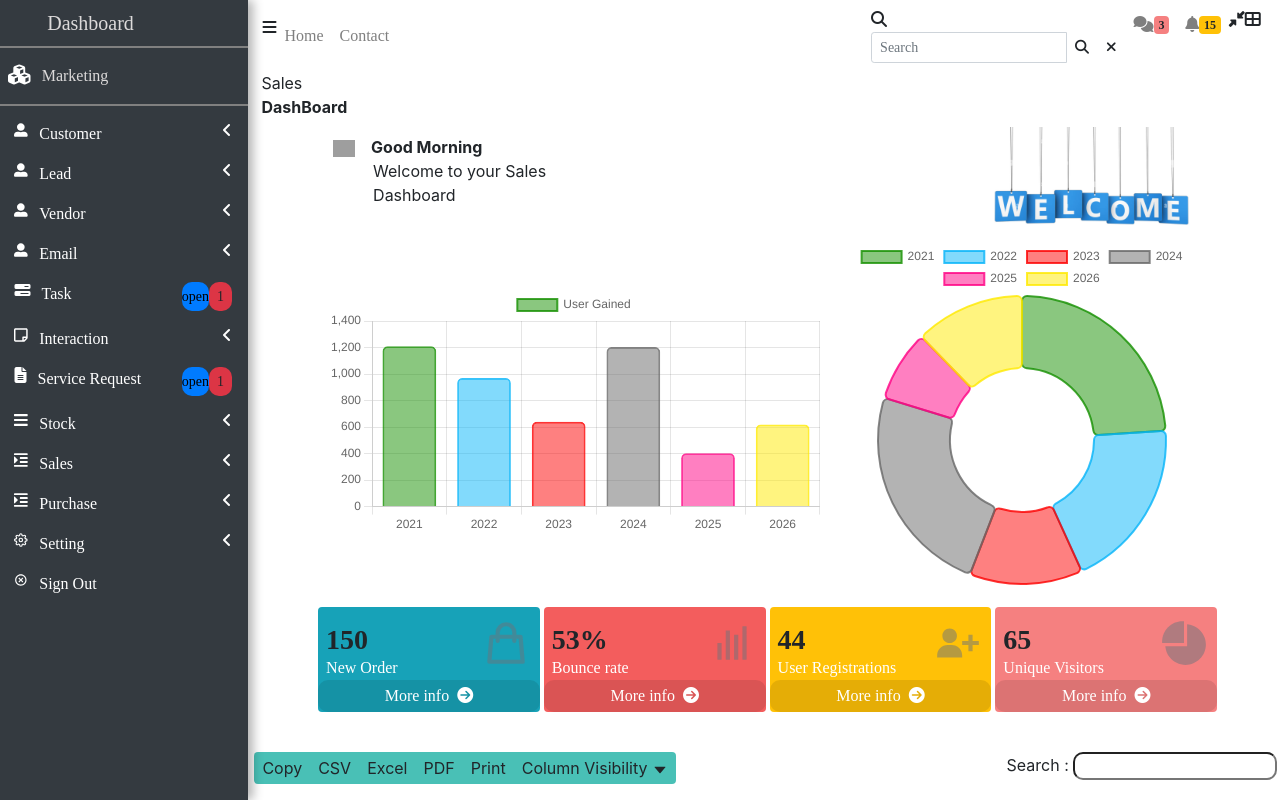
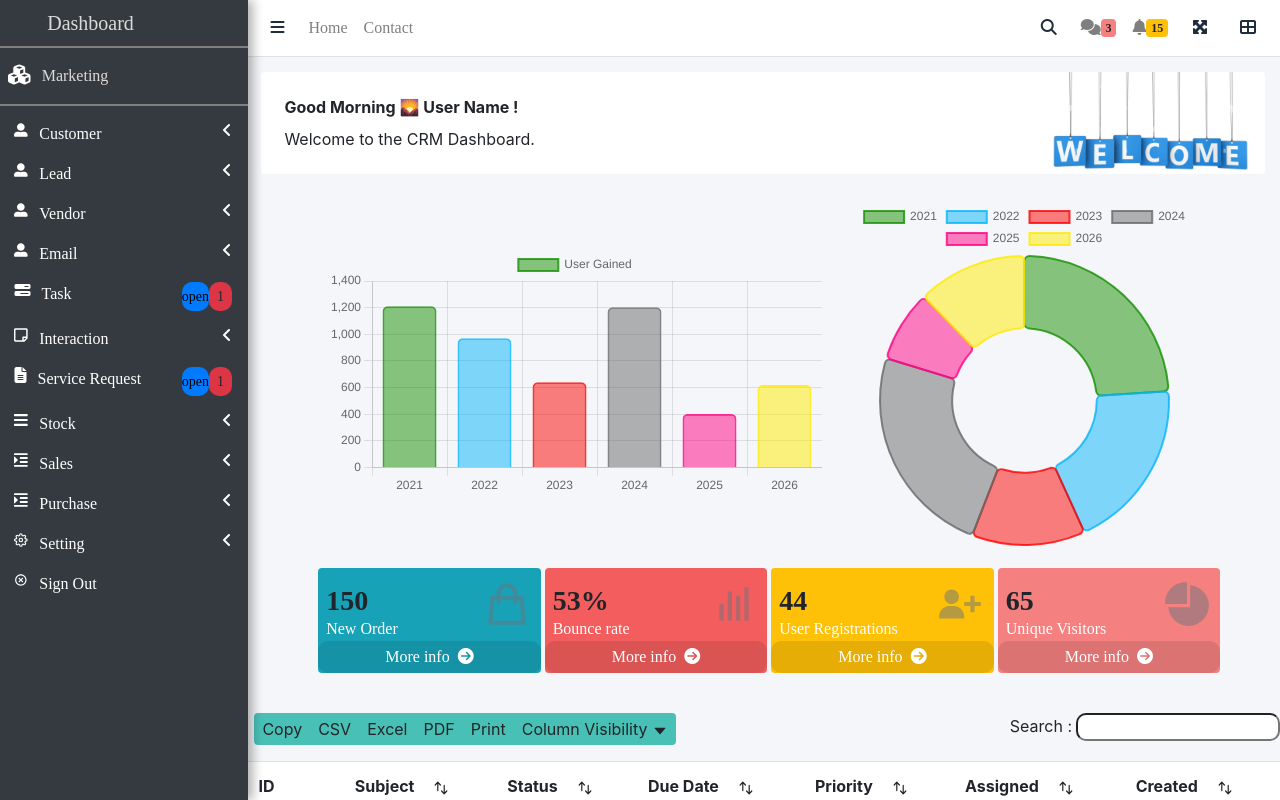
Before and after one commit to VikashSingh1372/IndsacCRMFrontend, a React (Create React App) app: page /landingpage in a window 1280 px wide. Shown: the top 800 px of the page. Built offline with nearby package versions, Linux system fonts and the light colour scheme; grey boxes are pictures that could not be loaded; some icons are missing; a web font is replaced by a local one.

Commit message:
Landingpage Isuue Fixed

```diff
--- a/src/Style/LandingPage.css
+++ b/src/Style/LandingPage.css
@@ -1,6 +1,117 @@
-.subcon2{
-  position:absolute;
+.subcon2 {
+  position: absolute;
   left: 15.4rem;
-  width:80.5%;
+  width: -webkit-fill-available;
   transition: all 500ms ease-in-out;
+  background-color: #f4f6f9;
 }
+.navbar-search-block .input-group {
+  width: 100%;
+}
+.navbar-white {
+  background-color: #fff;
+  color: #1f2d3d;
+}
+/* .navbar-light {
+  background-color: #f8f9fa;
+} */
+.main-header {
+  border-bottom: 1px solid #dee2e6;
+}
+.navbar-expand {
+  flex-flow: row nowrap;
+  justify-content: flex-start;
+}
+.navbar {
+  position: relative;
+  display: flex;
+  flex-wrap: wrap;
+  align-items: center;
+  justify-content: space-between;
+  padding: 0.5rem 0.5rem;
+}
+.navbar-expand .navbar-nav {
+  flex-direction: row;
+}
+.navbar-nav {
+  display: flex;
+  padding-left: 0;
+  list-style: none;
+  align-items: center;
+}
+.main-header .navbar-nav .nav-item {
+  margin: 0;
+}
+nav ul li {
+  display: inline-block;
+}
+.navbar-nav .nav-item > i {
+  margin-left: 1rem;
+  margin-right: 1rem;
+}
+.navbar-search-block {
+  position: absolute;
+  padding: 0 1rem;
+  left: 0;
+  top: 0;
+  right: 0;
+  bottom: 0;
+  z-index: 10;
+  display: none;
+  justify-content: center;
+  flex-direction: column;
+  background-color: initial;
+}
+.navbar-search-block.navbar-search-open {
+  display: flex;
+}
+.form-inline {
+  display: flex;
+  flex-flow: row wrap;
+  align-items: center;
+}
+.navbar-search-block .input-group {
+  width: 100%;
+}
+.input-group {
+  position: relative;
+  display: flex;
+  flex-wrap: wrap;
+  align-items: stretch;
+  width: 100%;
+}
+.form-control-navbar {
+  background-color: whitesmoke;
+  border-color: #e8e8e8;
+  color: rgba(52, 58, 64, 0.8);
+}
+.form-control {
+  color: #495057;
+}
+.form-control-navbar + .input-group-append {
+  margin-left: 0;
+}
+.form-control-navbar + .input-group-append > .btn-navbar {
+  background-color: whitesmoke;
+  border-color: #e8e8e8;
+  color: rgba(52, 58, 64, 0.8);
+}
+input-group-append {
+  display: flex;
+}
+.input-group-append .btn {
+  position: relative;
+  z-index: 2;
+}
+.greet {
+  margin: 15px 15px;
+}
+.main-footer {
+  background-color: #fff;
+  border-top: 1px solid #dee2e6;
+  color: #869099;
+  padding: 1rem;
+}
+footer strong>a{
+  color: #007bff;
+}
--- a/src/User/CrmDashboard.jsx
+++ b/src/User/CrmDashboard.jsx
@@ -1,5 +1,4 @@
 import React, { useState } from "react";
-import icon from "../Images/icon.png";
 import ss4 from "../Images/ss4.PNG";
 import { Bar, Doughnut } from "react-chartjs-2";
 import { Chart as ChartJS, ArcElement, Tooltip, Legend } from "chart.js/auto";
@@ -52,43 +51,57 @@ function CrmDashboard() {
     }),
     datasets: [
       {
-        label:"User Gained",
+        label: "User Gained",
         data: userData.map((ele) => {
           return ele.UserGain;
         }),
-        backgroundColor: ["rgba(22, 144, 0, 0.50)", "rgba(7, 181, 249, 0.50)", "rgba(253, 2, 2, 0.50)", "rgba(104, 104, 104, 0.50)", "rgba(255, 0, 132, 0.50)", "rgba(255, 234, 0, 0.5)"],
-        borderColor: ["rgba(22, 144, 0, 0.80)", "rgba(7, 181, 249, 0.80)", "rgba(253, 2, 2, 0.80)", "rgba(104, 104, 104, 0.80)", "rgba(255, 0, 132, 0.80)", "rgba(255, 234, 0, 0.8)"],
+        backgroundColor: [
+          "rgba(22, 144, 0, 0.50)",
+          "rgba(7, 181, 249, 0.50)",
+          "rgba(253, 2, 2, 0.50)",
+          "rgba(104, 104, 104, 0.50)",
+          "rgba(255, 0, 132, 0.50)",
+          "rgba(255, 234, 0, 0.5)",
+        ],
+        borderColor: [
+          "rgba(22, 144, 0, 0.80)",
+          "rgba(7, 181, 249, 0.80)",
+          "rgba(253, 2, 2, 0.80)",
+          "rgba(104, 104, 104, 0.80)",
+          "rgba(255, 0, 132, 0.80)",
+          "rgba(255, 234, 0, 0.8)",
+        ],
         borderWidth: 2,
-        borderRadius:5,
+        borderRadius: 5,
         hoverBackgroundColor: "rgba(75,192,192,0.7)",
         hoverBorderColor: "rgba(75,192,192,1)",
       },
     ],
   });
-
+  const greetings = ["Good Morning 🌄", "Good Afternoon 🌇", "Good Evening 🌃"];
+  const currentHour = new Date().getHours();
+  let index =
+    currentHour >= 12 && currentHour < 17 ? 1 : currentHour >= 17 ? 2 : 0;
   return (
     <>
       <div className="col-12">
-        Sales
+        {/* Sales
         <br />
-        <strong>DashBoard</strong>
+        <strong>DashBoard</strong> */}
       </div>
-      <div className="col-12 d-flex justify-content-center">
-        <div className="col-11 bg-white rounded mt-2  d-flex">
-          <div className="col-4 mt-2 mb-2">
-            <strong>
-              <img
-                className="me-3"
-                src={icon}
-                alt="not load"
-                style={{ width: 22 }}
-              />
-              Good Morning
-            </strong>
-            <div className="pl-4 ml-3">Welcome to your Sales Dashboard</div>
+      <div className="greet">
+        <div className=" bg-white rounded mt-2 d-flex align-items-center">
+          <div className="col-4 mt-2 ml-2 mb-2">
+            <strong>{greetings[index]} User Name !</strong>
+            <div className=" mt-2">Welcome to the CRM Dashboard.</div>
           </div>
-          <div className="col-8 d-flex justify-content-end">
-            <img src={ss4} alt="not load" style={{width:200}}/>
+          <div className="col-8 d-flex justify-content-end pr-4">
+            <img
+              loading="lazy"
+              src={ss4}
+              alt="not load"
+              style={{ width: 200 }}
+            />
           </div>
         </div>
       </div>
@@ -156,11 +169,9 @@ function CrmDashboard() {
             icon="IoMdPie"
             class="bg-danger"
           />
-
-
         </div>
       </div>
-          <CrmDashBoardTable />
+      <CrmDashBoardTable />
     </>
   );
 }
--- a/src/User/Landingpage.jsx
+++ b/src/User/Landingpage.jsx
@@ -7,32 +7,54 @@ import CrmDashboard from "../User/CrmDashboard";
 import "../Style/LandingPage.css";
 
 export default function Landingpage() {
-  const [hamburger,sethamburger]=useState(true);
-  const handleclickonbutton= (hamburger)=>{
-    if(document.documentElement.clientWidth<=800)
-    return {width:"100%",left:"0rem"};
+  const [hamburger, sethamburger] = useState(true);
+  const [isRightMenu, setisRightMenu] = useState(false);
+  const [isSearchShow, setIsSearchShow] = useState(false);
+  const [fullScreen, setFullScreen] = useState(true);
+  const handleScreenEnter = () => {
+    setFullScreen(false);
+    document.body.requestFullscreen();
+  };
+  const handleScreenExit = () => {
+    setFullScreen(true);
+    document.exitFullscreen();
+  };
+  const handelShow = () => setIsSearchShow(!isSearchShow);
+  const handelRightMenuShow = () => setisRightMenu(!isRightMenu);
+  const handleclickonbutton = (hamburger) => {
+    if (document.documentElement.clientWidth <= 800)
+      return { width: "100%", left: "0rem" };
     else
-    return {width:!hamburger && "95%",
-    left: !hamburger && "3.7rem"};
+      return {
+        width: !hamburger && "-webkit-fill-available",
+        left: !hamburger && "3.7rem",
+      };
+  };
+  const handleclickonbutton1 = (hamburger) => {
+    if (document.documentElement.clientWidth <= 800) {
+      return { display: hamburger && "none" };
     }
-  const handleclickonbutton1= (hamburger)=>{
-    if(document.documentElement.clientWidth<=800)
-    {
-      return {display: hamburger && "none"};
-    }
-  }
+  };
   return (
     <>
       <div className="con1 d-flex">
         <div className="subcon1" style={handleclickonbutton1(hamburger)}>
-      <MainSidebar hamburger={hamburger} sethamburger={sethamburger}  />
+          <MainSidebar hamburger={hamburger} sethamburger={sethamburger} />
         </div>
         <div className="subcon2" style={handleclickonbutton(hamburger)}>
-      <UserNavbar  hamburger={hamburger} sethamburger={sethamburger}  />
+          <UserNavbar
+            hamburger={hamburger}
+            sethamburger={sethamburger}
+            handelRightMenuShow={handelRightMenuShow}
+            handelShow={handelShow}
+            isSearchShow={isSearchShow}
+            handleScreenEnter={handleScreenEnter}
+            handleScreenExit={handleScreenExit}
+            fullScreen={fullScreen}
+          />
           <CrmDashboard />
           <UserFooter />
         </div>
-
       </div>
     </>
   );
--- a/src/User/UserFooter.jsx
+++ b/src/User/UserFooter.jsx
@@ -8,7 +8,7 @@ export default function UserFooter() {
         <div className="float-right d-none d-sm-inline">Anything you want</div>
         <strong>
           Copyright &copy; 2014-2023{" "}
-          <a href="https://cloudnode.info">XYZLink</a>.
+          <a href="https://cloudnode.info">CRM-Dashboard</a>.
         </strong>{" "}
         All rights reserved.
       </footer>
--- a/src/User/UserNavbar.jsx
+++ b/src/User/UserNavbar.jsx
@@ -1,7 +1,5 @@
 import React from "react";
 import { Link } from "react-router-dom";
-
-
 
 export default function UserNavbar(props) {
   return (
@@ -10,7 +8,9 @@ export default function UserNavbar(props) {
         <ul className="navbar-nav">
           <li className="nav-item">
             <i
-              onClick={()=>{props.sethamburger((prev)=>!prev)}}
+              onClick={() => {
+                props.sethamburger((prev) => !prev);
+              }}
               className="fa fa-bars"
               style={{ cursor: "pointer" }}
             ></i>
@@ -29,13 +29,13 @@ export default function UserNavbar(props) {
         <ul className="navbar-nav ml-auto">
           <li className="nav-item">
             <i
-              onClick={props.handelShow3}
+              onClick={props.handelShow}
               style={{ cursor: "pointer" }}
               className="fa fa-search"
             ></i>
             <div
               className={`${
-                props.isShow3
+                props.isSearchShow
                   ? "navbar-search-block navbar-search-open"
                   : "navbar-search-block"
               }`}
@@ -57,10 +57,7 @@ export default function UserNavbar(props) {
                       type="button"
                       data-widget="navbar-search"
                     >
-                      <i
-                        onClick={props.handelShow3}
-                        className="fa fa-times"
-                      ></i>
+                      <i onClick={props.handelShow} className="fa fa-times"></i>
                     </button>
                   </div>
                 </div>
@@ -183,7 +180,7 @@ export default function UserNavbar(props) {
           </li>
           {props.fullScreen ? (
             <li
-              onClick={props.handleScreen}
+              onClick={props.handleScreenEnter}
               className="nav-item"
               style={{ cursor: "pointer" }}
             >
@@ -191,7 +188,7 @@ export default function UserNavbar(props) {
             </li>
           ) : (
             <li
-              onClick={props.handleScreen2}
+              onClick={props.handleScreenExit}
               className="nav-item"
               style={{ cursor: "pointer" }}
             >
@@ -201,7 +198,7 @@ export default function UserNavbar(props) {
 
           <li className="nav-item">
             <i
-              onClick={props.handelShow2}
+              onClick={props.handelRightMenuShow}
               style={{ cursor: "pointer" }}
               className="fa fa-th-large"
             ></i>
```
Also changed, not shown: src/Style/publicpages.css. Lines whose indentation alone changed are shown as unchanged.
